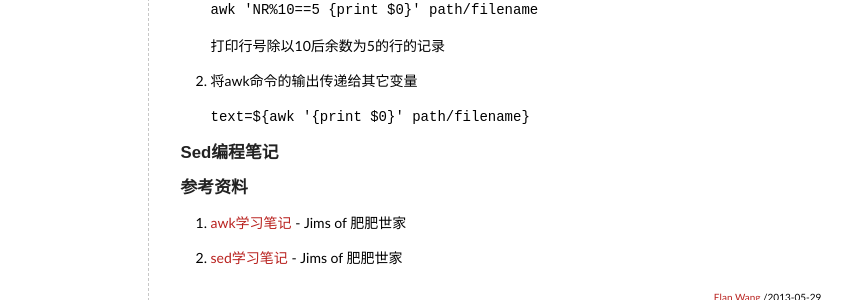
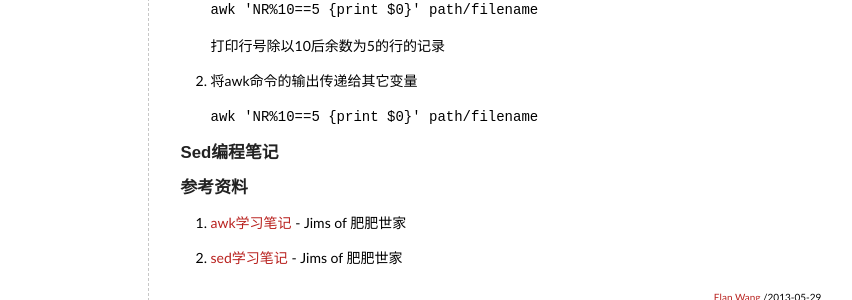
Before and after one commit to elan2wang/note, a Jekyll site: the page built from _posts/2013-05-29-shell-programming-tips.md, in a window 1280 px wide. Shown: the part 387-687 px from the top of the page, without its empty margins (236-1088 px from the left). Built offline with Jekyll 4.4.1, drawn with Linux system fonts in a browser that asks for light colours; comment, search, counter and statistics services are not loaded.

Commit message:
edit shell programming tips

```diff
--- a/_posts/2013-05-29-shell-programming-tips.md
+++ b/_posts/2013-05-29-shell-programming-tips.md
@@ -13,7 +13,7 @@ n,k正整数，分别表示记录的行号和字段号。若要用变量表示
 <code>awk 'NR%10==5 {print $0}' path/filename</code>
 打印行号除以10后余数为5的行的记录
 2. 将awk命令的输出传递给其它变量
-<code>text=${awk '{print $0}' path/filename}</code>
+<code>awk 'NR%10==5 {print $0}' path/filename</code>
 
 ###Sed编程笔记
 ###参考资料
```
